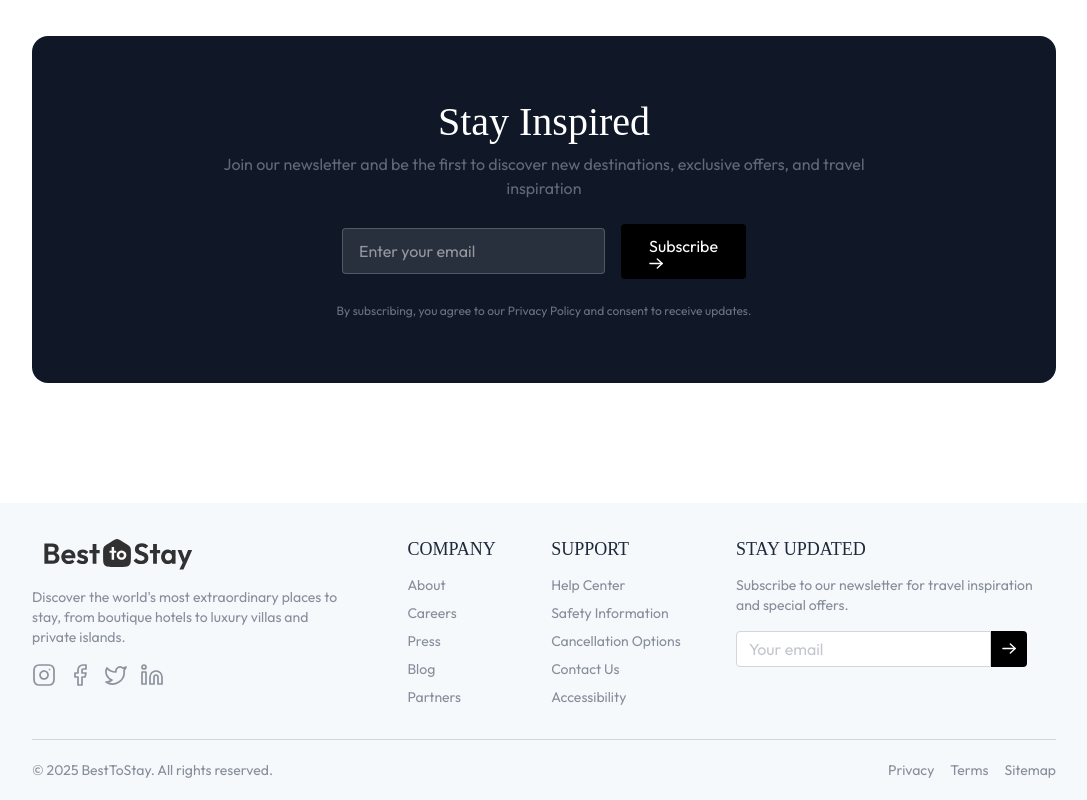
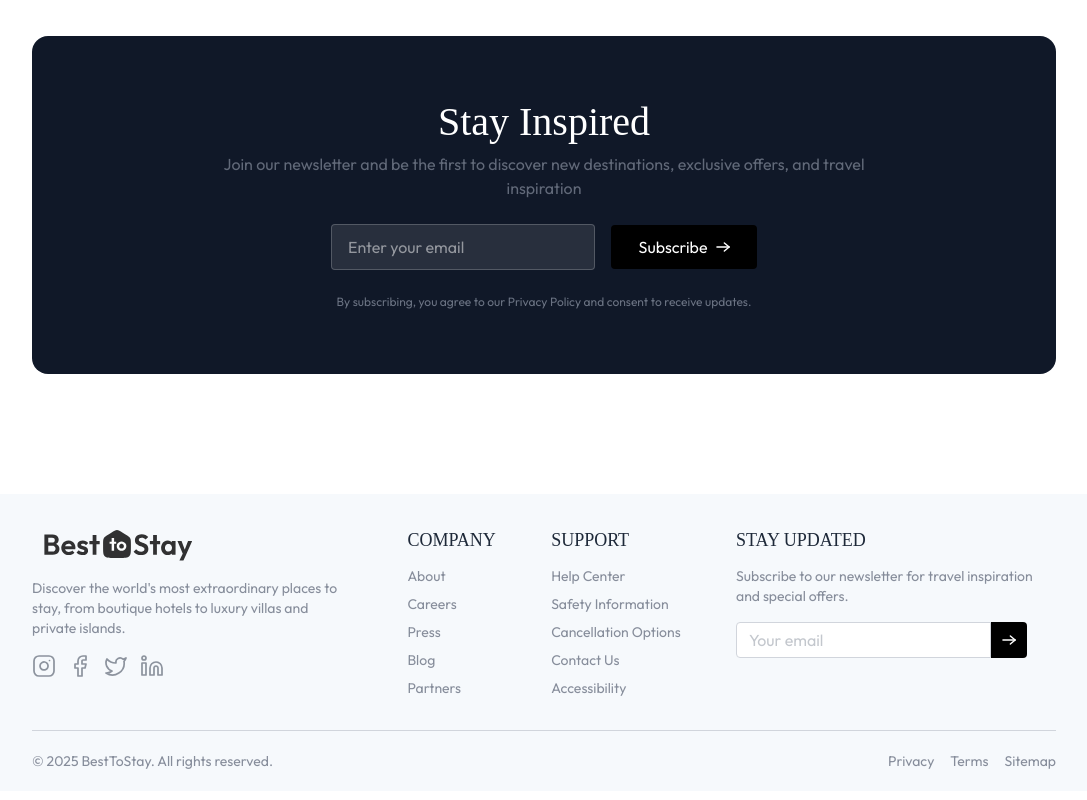
Before and after one commit to Veterok454/hotel-booking, a React (Vite) app in the folder client/: page / in a window 1280 px wide. Shown: the part 2349-3149 px from the top of the page, without its empty margins (96-1183 px from the left). Built offline with nearby package versions, Linux system fonts and the light colour scheme; no server answers; a web font is replaced by a local one.

Commit message:
completed

```diff
--- a/client/src/components/NewsLetter.jsx
+++ b/client/src/components/NewsLetter.jsx
@@ -61,23 +61,15 @@ const NewsLetter = () => {
           required
         />
         <button
-          type='submit'
           onClick={handleSubscribe}
-          className='flex flex-col items-center justify-center gap-2 group bg-black px-4 md:px-7 py-2.5 rounded active:scale-95 transition-all cursor-pointer'
+          className='flex items-center justify-center gap-2 group bg-black px-4 md:px-7 py-2.5 rounded active:scale-95 transition-all cursor-pointer'
         >
-          {' '}
-          {isSubmitting ? (
-            <div className='w-4 h-4 border-2 border-white border-t-transparent rounded-full animate-spin' />
-          ) : (
-            <div>
           Subscribe
           <img
             src={assets.arrowIcon}
             alt='arrowIcon'
             className='w-3.5 invert group-hover:translate-x-1 transition-all'
           />
-            </div>
-          )}
         </button>
       </form>
       <p className='text-gray-500 mt-6 text-xs text-center'>
```
Lines whose indentation alone changed are shown as unchanged.
